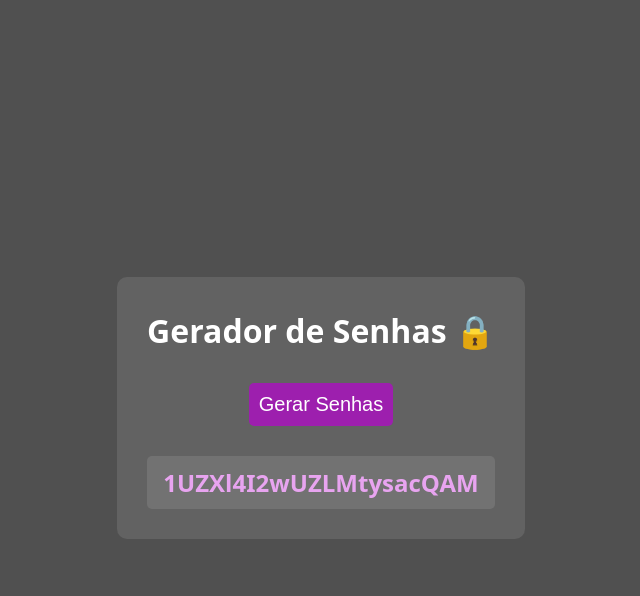
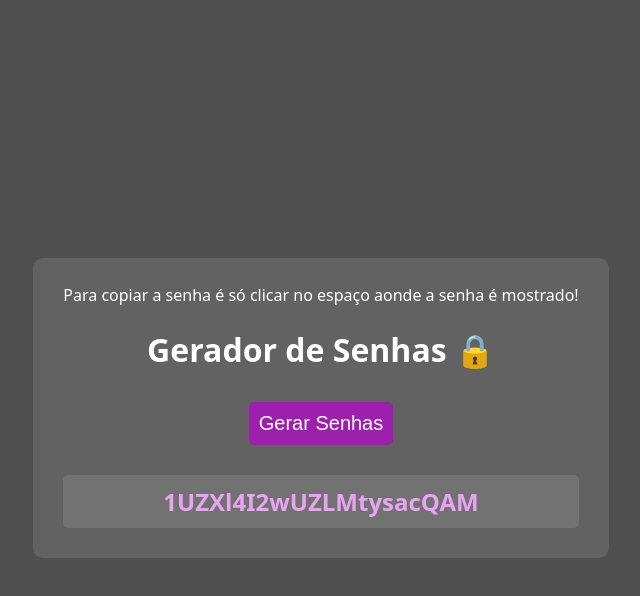
Before and after one commit to IsaqueAlmeida/gerador_de_senha_segura, a website built with Vite: page index.html in a window 1280 px wide. Both pictures are taken after a click on the button "Gerar Senhas". Shown: the whole page, without its empty margins (319-959 px from the left). Built offline with nearby package versions, Linux system fonts and the light colour scheme.

Commit message:
Implementando o clipboard-copy para copiar senha

```diff
--- a/index.html
+++ b/index.html
@@ -8,8 +8,10 @@
 </head>
 <body>
   <main>
+    <p>Para copiar a senha é só clicar no espaço aonde a senha é mostrado!</p>
     <h1>Gerador de Senhas 🔒</h1>
     <button>Gerar Senhas</button>
+    <!-- <button>Copiar senha!</button> -->
     <h2>Gerando a sua senha segura...</h2>
   </main>
   <script src="src/main.js" type="module"></script>
--- a/package.json
+++ b/package.json
@@ -12,6 +12,7 @@
   "license": "ISC",
   "dependencies": {
     "@trybe/eslint-config-frontend": "^1.8.3",
+    "clipboard-copy": "^4.0.1",
     "nanoid": "^4.0.1",
     "vite": "^4.2.0"
   },
--- a/src/main.js
+++ b/src/main.js
@@ -1,15 +1,35 @@
 import { nanoid } from 'nanoid';
 import './style.css';
+import copy from 'clipboard-copy';
 
 // Primeiro: criar um botão para gerar a senha;
 // Segundo: criar uma tag HTML que receberá a senha;
 // Terceiro: utilizar o nanoid para gerar senhas aleatórias;
 // Quarto: utilizar o botão para o evento de click;
 // Quinto: mostrar as senhas na tela.
+// Sexto: implementar o 'copiar senha';
+
+// const copyButtonPassword = document.querySelector('button');
 const buttonPassword = document.querySelector('button');
-const displayPassword = document.querySelector('h2');
+const tagH2Password = document.querySelector('h2');
 
 buttonPassword.addEventListener('click', () => {
   const randomPassword = nanoid();
-  displayPassword.innerHTML = randomPassword;
+  tagH2Password.innerHTML = randomPassword;
+  // copy(randomPassword);
+  // alert('Senha copiada!');
 });
+
+/* Implementado o cliboard-copy para copiar a senha ao clicar na mesma */
+tagH2Password.addEventListener('click', (event) => {
+  copy(event.target.innerHTML);
+  alert('Senha copiada');
+});
+
+/* SERÁ IMPLEMENTADO UM OUTRO BOTÃO DE COPIAR SENHA DEPOIS */
+// copyButtonPassword.addEventListener('click', (event) => {
+//   const passwordRandom = nanoid();
+//   displayPassword.innerHTML = passwordRandom;
+//   copy(event.target.innerHTML);
+//   alert('Senha copiada!');
+// });
```
Also changed, not shown: 1 other file.
